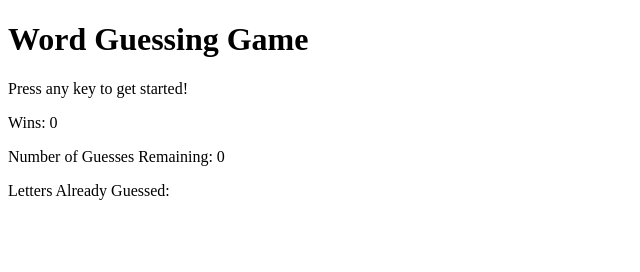
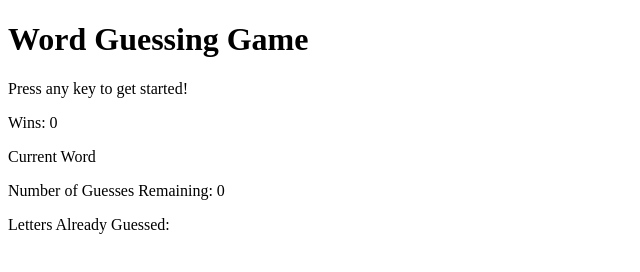
Before and after one commit to homr0/Word-Guess-Game, a plain HTML site: page index.html in a window 1280 px wide. Shown: the whole page, without its empty margins (0-640 px from the left). Drawn offline with Linux system fonts and the light colour scheme.

Commit message:
added area for current word

```diff
--- a/index.html
+++ b/index.html
@@ -15,6 +15,8 @@
 
         <p>Wins: <span id="win">0</span></p>
 
+        <p>Current Word <span id="word"></span></p>
+
         <p>Number of Guesses Remaining: <span id="guess">0</span></p>
 
         <p>Letters Already Guessed: <span id="attempt"></span></p>
```
